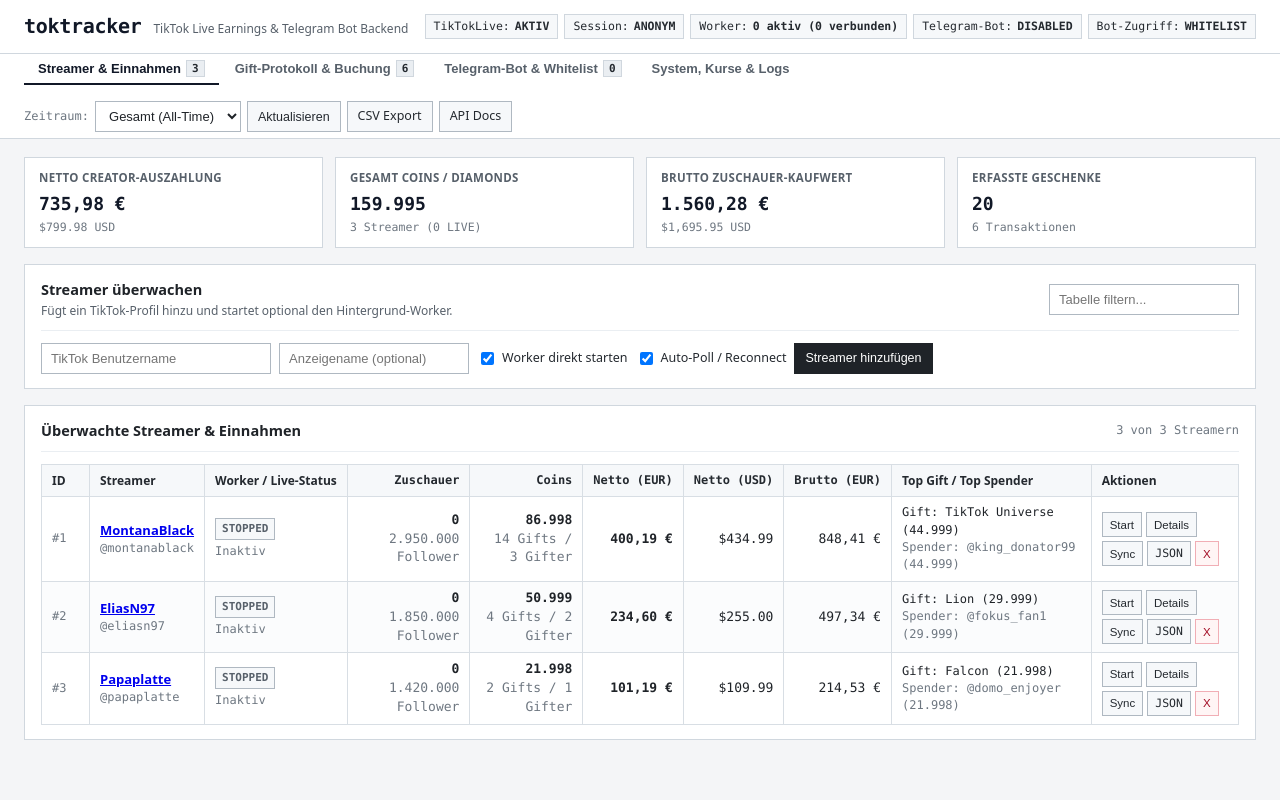
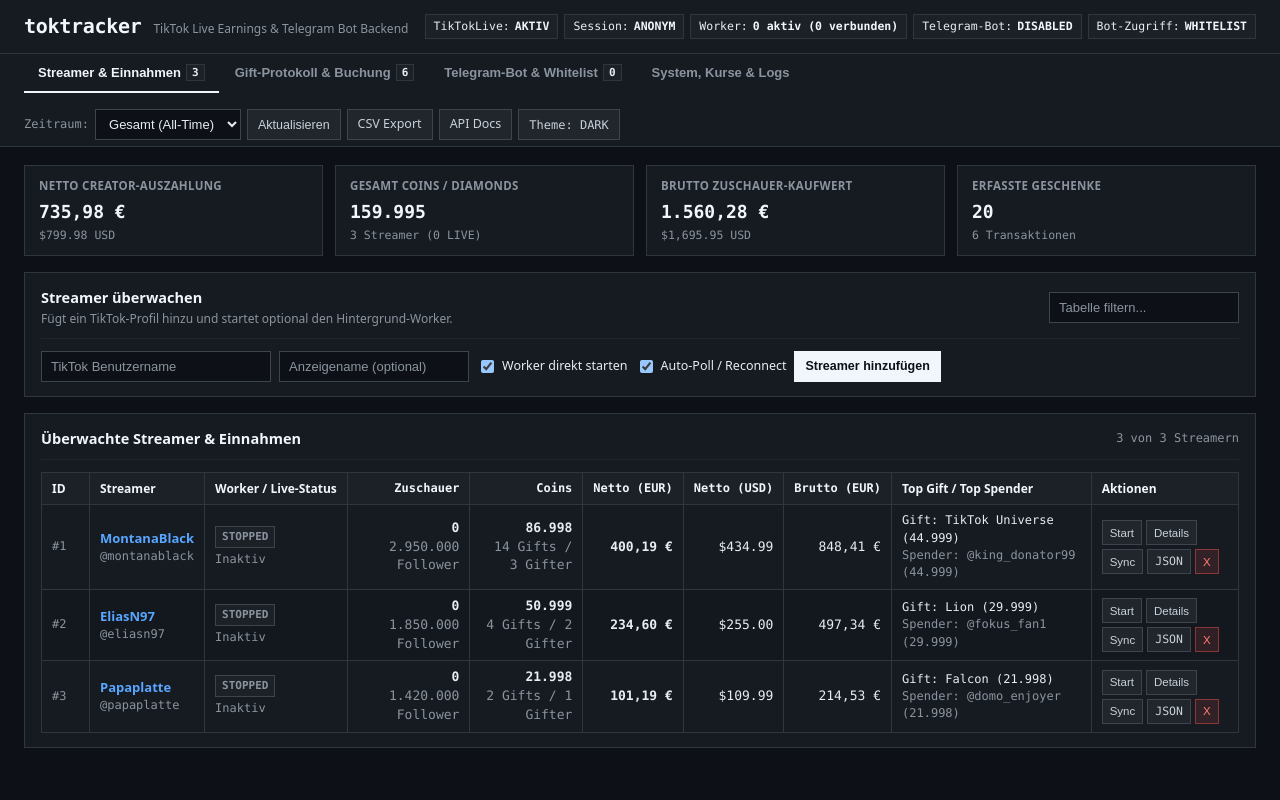
Before and after one commit to protocatzk/toktracker, a FastAPI app: page / in a window 1280 px wide. Run offline with FastAPI, Linux system fonts and the light colour scheme; data comes from the database, SQL or seed files in the repository; data that the repository does not hold is empty; some libraries are stand-ins or nearby versions.

Commit message:
add dark mode for web interface

```diff
--- a/static/dashboard.js
+++ b/static/dashboard.js
@@ -14,6 +14,18 @@
 
 function fmtNum(v) {
     return new Intl.NumberFormat("de-DE").format(v || 0);
+}
+
+function applyTheme(theme) {
+    const normalized = theme === "light" ? "light" : "dark";
+    document.documentElement.setAttribute("data-theme", normalized);
+    try {
+        localStorage.setItem("toktracker_theme", normalized);
+    } catch (e) {}
+    const btn = document.getElementById("btnThemeToggle");
+    if (btn) {
+        btn.textContent = normalized === "dark" ? "Theme: DARK" : "Theme: LIGHT";
+    }
 }
 
 function switchTab(tabId) {
@@ -139,7 +151,7 @@
                     <td>
                         <span class="status-tag ${tagClass}">${state.toUpperCase()}</span>
                         <div class="mono muted" style="margin-top:3px;">${s.monitor_status || ""}</div>
-                        ${s.last_error ? `<div class="mono" style="color:#a40e26;">${s.last_error}</div>` : ""}
+                        ${s.last_error ? `<div class="mono err-text">${s.last_error}</div>` : ""}
                     </td>
                     <td class="num-col">
                         <strong>${fmtNum(s.current_viewers || 0)}</strong>
@@ -406,6 +418,18 @@
 }
 
 document.addEventListener("DOMContentLoaded", () => {
+    const currentTheme = document.documentElement.getAttribute("data-theme") || "dark";
+    applyTheme(currentTheme);
+
+    const themeBtn = document.getElementById("btnThemeToggle");
+    if (themeBtn) {
+        themeBtn.addEventListener("click", () => {
+            const nextTheme =
+                document.documentElement.getAttribute("data-theme") === "light" ? "dark" : "light";
+            applyTheme(nextTheme);
+        });
+    }
+
     document.querySelectorAll(".tab-btn").forEach((btn) => {
         btn.addEventListener("click", () => {
             switchTab(btn.getAttribute("data-tab"));
--- a/static/style.css
+++ b/static/style.css
@@ -1,20 +1,130 @@
+:root,
+[data-theme="dark"] {
+    --bg-body: #0d1117;
+    --bg-surface: #161b22;
+    --bg-subtle: #1c2128;
+    --bg-row-even: #13181f;
+    --bg-row-hover: #21262d;
+    --bg-input: #0d1117;
+    --border-color: #30363d;
+    --border-subtle: #21262d;
+    --border-input: #3d444d;
+    --border-focus: #58a6ff;
+    --text-main: #e6edf3;
+    --text-strong: #f0f6fc;
+    --text-muted: #8b949e;
+    --link-color: #58a6ff;
+
+    --btn-bg: #21262d;
+    --btn-bg-hover: #30363d;
+    --btn-border: #3d444d;
+    --btn-text: #c9d1d9;
+
+    --btn-primary-bg: #f0f6fc;
+    --btn-primary-bg-hover: #ffffff;
+    --btn-primary-border: #f0f6fc;
+    --btn-primary-text: #0d1117;
+
+    --btn-danger-bg: rgba(248, 81, 73, 0.12);
+    --btn-danger-bg-hover: rgba(248, 81, 73, 0.24);
+    --btn-danger-border: rgba(248, 81, 73, 0.45);
+    --btn-danger-text: #ff7b72;
+
+    --tag-live-bg: rgba(46, 160, 67, 0.18);
+    --tag-live-border: #2ea043;
+    --tag-live-text: #3fb950;
+
+    --tag-poll-bg: rgba(187, 128, 9, 0.18);
+    --tag-poll-border: #d29922;
+    --tag-poll-text: #e3b341;
+
+    --tag-danger-bg: rgba(248, 81, 73, 0.18);
+    --tag-danger-border: #f85149;
+    --tag-danger-text: #ff7b72;
+
+    color-scheme: dark;
+}
+
+[data-theme="light"] {
+    --bg-body: #f4f5f7;
+    --bg-surface: #ffffff;
+    --bg-subtle: #f6f8fa;
+    --bg-row-even: #fbfcfd;
+    --bg-row-hover: #f3f4f6;
+    --bg-input: #ffffff;
+    --border-color: #d0d7de;
+    --border-subtle: #eaeef2;
+    --border-input: #afb8c1;
+    --border-focus: #111827;
+    --text-main: #1f2328;
+    --text-strong: #111827;
+    --text-muted: #57606a;
+    --link-color: #0969da;
+
+    --btn-bg: #f6f8fa;
+    --btn-bg-hover: #eaeef2;
+    --btn-border: #afb8c1;
+    --btn-text: #24292f;
+
+    --btn-primary-bg: #1f2328;
+    --btn-primary-bg-hover: #32383f;
+    --btn-primary-border: #1f2328;
+    --btn-primary-text: #ffffff;
+
+    --btn-danger-bg: #fff5f5;
+    --btn-danger-bg-hover: #f8d7da;
+    --btn-danger-border: #f1aeb5;
+    --btn-danger-text: #a40e26;
+
+    --tag-live-bg: #dafbe1;
+    --tag-live-border: #1a7f37;
+    --tag-live-text: #116329;
+
+    --tag-poll-bg: #fff8c5;
+    --tag-poll-border: #9a6700;
+    --tag-poll-text: #7d4e00;
+
+    --tag-danger-bg: #ffebe9;
+    --tag-danger-border: #cf222e;
+    --tag-danger-text: #a40e26;
+
+    color-scheme: light;
+}
+
 * {
     box-sizing: border-box;
 }
 
 body {
     font-family: system-ui, -apple-system, "Segoe UI", Roboto, sans-serif;
-    background: #f4f5f7;
-    color: #1f2328;
+    background: var(--bg-body);
+    color: var(--text-main);
     margin: 0;
     padding: 0;
     font-size: 13.5px;
     line-height: 1.45;
 }
 
+a {
+    color: var(--link-color);
+    text-decoration: none;
+}
+
+a:hover {
+    text-decoration: underline;
+}
+
+code {
+    font-family: Consolas, Monaco, monospace;
+    background: var(--bg-subtle);
+    border: 1px solid var(--border-color);
+    padding: 1px 5px;
+    font-size: 12px;
+}
+
 .app-header {
-    background: #ffffff;
-    border-bottom: 1px solid #d0d7de;
+    background: var(--bg-surface);
+    border-bottom: 1px solid var(--border-color);
     padding: 12px 24px;
 }
 
@@ -40,13 +150,13 @@
     font-weight: 800;
     letter-spacing: -0.3px;
     margin: 0;
-    color: #111827;
+    color: var(--text-strong);
     font-family: Consolas, Monaco, monospace;
 }
 
 .brand-subtitle {
     font-size: 12px;
-    color: #57606a;
+    color: var(--text-muted);
 }
 
 .status-strip {
@@ -63,18 +173,19 @@
     padding: 3px 8px;
     font-size: 11.5px;
     font-family: Consolas, Monaco, monospace;
-    border: 1px solid #d0d7de;
-    background: #f6f8fa;
-    color: #24292f;
+    border: 1px solid var(--border-color);
+    background: var(--bg-subtle);
+    color: var(--text-main);
 }
 
 .pill strong {
     font-weight: 700;
+    color: var(--text-strong);
 }
 
 .nav-bar {
-    background: #ffffff;
-    border-bottom: 1px solid #d0d7de;
+    background: var(--bg-surface);
+    border-bottom: 1px solid var(--border-color);
     padding: 0 24px;
 }
 
@@ -99,20 +210,22 @@
     border: none;
     border-bottom: 2px solid transparent;
     background: transparent;
-    color: #57606a;
+    color: var(--text-muted);
     font-size: 13px;
     font-weight: 600;
     cursor: pointer;
+    height: auto;
 }
 
 .tab-btn:hover {
-    color: #1f2328;
-    background: #f6f8fa;
+    color: var(--text-main);
+    background: var(--bg-subtle);
+    border-color: transparent;
 }
 
 .tab-btn.active {
-    color: #111827;
-    border-bottom-color: #111827;
+    color: var(--text-strong);
+    border-bottom-color: var(--text-strong);
 }
 
 .tab-badge {
@@ -121,9 +234,9 @@
     padding: 1px 5px;
     font-size: 11px;
     font-family: Consolas, Monaco, monospace;
-    background: #eaeef2;
-    border: 1px solid #d0d7de;
-    color: #24292f;
+    background: var(--bg-subtle);
+    border: 1px solid var(--border-color);
+    color: var(--text-main);
 }
 
 .toolbar-controls {
@@ -161,8 +274,8 @@
 }
 
 .summary-box {
-    background: #ffffff;
-    border: 1px solid #d0d7de;
+    background: var(--bg-surface);
+    border: 1px solid var(--border-color);
     padding: 12px 14px;
 }
 
@@ -170,7 +283,7 @@
     font-size: 11.5px;
     text-transform: uppercase;
     letter-spacing: 0.3px;
-    color: #57606a;
+    color: var(--text-muted);
     font-weight: 600;
 }
 
@@ -179,12 +292,12 @@
     font-weight: 700;
     margin-top: 4px;
     font-family: Consolas, Monaco, monospace;
-    color: #111827;
+    color: var(--text-strong);
 }
 
 .summary-box .sub {
     font-size: 11.5px;
-    color: #6e7781;
+    color: var(--text-muted);
     margin-top: 2px;
     font-family: Consolas, Monaco, monospace;
 }
@@ -199,8 +312,8 @@
 }
 
 .box {
-    background: #ffffff;
-    border: 1px solid #d0d7de;
+    background: var(--bg-surface);
+    border: 1px solid var(--border-color);
     padding: 14px 16px;
     margin-bottom: 16px;
 }
@@ -213,19 +326,19 @@
     gap: 10px;
     padding-bottom: 10px;
     margin-bottom: 12px;
-    border-bottom: 1px solid #eaeef2;
+    border-bottom: 1px solid var(--border-subtle);
 }
 
 h2 {
     font-size: 14.5px;
     font-weight: 700;
     margin: 0;
-    color: #1f2328;
+    color: var(--text-strong);
 }
 
 .section-hint {
     font-size: 12px;
-    color: #57606a;
+    color: var(--text-muted);
     margin-top: 2px;
 }
 
@@ -253,25 +366,30 @@
 .field-group label {
     font-size: 11.5px;
     font-weight: 600;
-    color: #57606a;
+    color: var(--text-muted);
 }
 
 input[type="text"],
 input[type="number"],
 select {
     padding: 6px 9px;
-    border: 1px solid #afb8c1;
-    background: #ffffff;
-    color: #1f2328;
+    border: 1px solid var(--border-input);
+    background: var(--bg-input);
+    color: var(--text-main);
     font-size: 13px;
     height: 31px;
+}
+
+input[type="text"]::placeholder,
+input[type="number"]::placeholder {
+    color: var(--text-muted);
 }
 
 input[type="text"]:focus,
 input[type="number"]:focus,
 select:focus {
     outline: none;
-    border-color: #111827;
+    border-color: var(--border-focus);
 }
 
 .checkbox-label {
@@ -279,7 +397,7 @@
     align-items: center;
     gap: 5px;
     font-size: 12.5px;
-    color: #24292f;
+    color: var(--text-main);
     cursor: pointer;
     user-select: none;
 }
@@ -291,9 +409,9 @@
     justify-content: center;
     padding: 5px 10px;
     height: 31px;
-    border: 1px solid #afb8c1;
-    background: #f6f8fa;
-    color: #24292f;
+    border: 1px solid var(--btn-border);
+    background: var(--btn-bg);
+    color: var(--btn-text);
     font-size: 12.5px;
     font-weight: 500;
     cursor: pointer;
@@ -303,8 +421,9 @@
 
 button:hover,
 .btn-link:hover {
-    background: #eaeef2;
-    border-color: #8c959f;
+    background: var(--btn-bg-hover);
+    border-color: var(--text-muted);
+    text-decoration: none;
 }
 
 button.sm,
@@ -315,24 +434,25 @@
 }
 
 button.primary {
-    background: #1f2328;
-    color: #ffffff;
-    border-color: #1f2328;
+    background: var(--btn-primary-bg);
+    color: var(--btn-primary-text);
+    border-color: var(--btn-primary-border);
+    font-weight: 600;
 }
 
 button.primary:hover {
-    background: #32383f;
+    background: var(--btn-primary-bg-hover);
 }
 
 button.danger {
-    color: #a40e26;
-    border-color: #f1aeb5;
-    background: #fff5f5;
+    color: var(--btn-danger-text);
+    border-color: var(--btn-danger-border);
+    background: var(--btn-danger-bg);
 }
 
 button.danger:hover {
-    background: #f8d7da;
-    border-color: #dc3545;
+    background: var(--btn-danger-bg-hover);
+    border-color: var(--tag-danger-border);
 }
 
 .action-group {
@@ -354,26 +474,26 @@
 
 th,
 td {
-    border: 1px solid #d8dee4;
+    border: 1px solid var(--border-color);
     padding: 7px 10px;
     text-align: left;
     vertical-align: middle;
 }
 
 th {
-    background: #f6f8fa;
+    background: var(--bg-subtle);
     font-weight: 600;
     font-size: 12px;
-    color: #24292f;
+    color: var(--text-strong);
     white-space: nowrap;
 }
 
 tbody tr:nth-child(even) {
-    background: #fbfcfd;
+    background: var(--bg-row-even);
 }
 
 tbody tr:hover {
-    background: #f3f4f6;
+    background: var(--bg-row-hover);
 }
 
 .num-col {
@@ -387,7 +507,11 @@
 }
 
 .muted {
-    color: #6e7781;
+    color: var(--text-muted);
+}
+
+.err-text {
+    color: var(--tag-danger-text);
 }
 
 /* Status-Badges */
@@ -397,27 +521,27 @@
     font-size: 11px;
     font-weight: 700;
     font-family: Consolas, Monaco, monospace;
-    border: 1px solid #afb8c1;
-    background: #f6f8fa;
-    color: #57606a;
+    border: 1px solid var(--border-input);
+    background: var(--bg-subtle);
+    color: var(--text-muted);
 }
 
 .status-tag.live {
-    background: #dafbe1;
-    border-color: #1a7f37;
-    color: #116329;
+    background: var(--tag-live-bg);
+    border-color: var(--tag-live-border);
+    color: var(--tag-live-text);
 }
 
 .status-tag.polling {
-    background: #fff8c5;
-    border-color: #9a6700;
-    color: #7d4e00;
+    background: var(--tag-poll-bg);
+    border-color: var(--tag-poll-border);
+    color: var(--tag-poll-text);
 }
 
 .status-tag.danger {
-    background: #ffebe9;
-    border-color: #cf222e;
-    color: #a40e26;
+    background: var(--tag-danger-bg);
+    border-color: var(--tag-danger-border);
+    color: var(--tag-danger-text);
 }
 
 /* Grid Layouts */
@@ -436,8 +560,9 @@
 .log-box {
     max-height: 360px;
     overflow-y: auto;
-    border: 1px solid #d0d7de;
+    border: 1px solid var(--border-color);
     padding: 10px;
-    background: #f6f8fa;
+    background: var(--bg-input);
+    color: var(--text-main);
     line-height: 1.55;
 }
--- a/templates/index.html
+++ b/templates/index.html
@@ -1,9 +1,17 @@
 <!DOCTYPE html>
-<html lang="de">
+<html lang="de" data-theme="dark">
 <head>
     <meta charset="UTF-8" />
     <meta name="viewport" content="width=device-width, initial-scale=1.0" />
     <title>toktracker – Streamer Earnings &amp; Bot Console</title>
+    <script>
+        (function () {
+            try {
+                var savedTheme = localStorage.getItem("toktracker_theme") || "dark";
+                document.documentElement.setAttribute("data-theme", savedTheme);
+            } catch (e) {}
+        })();
+    </script>
     <link rel="stylesheet" href="/static/style.css" />
 </head>
 <body>
@@ -55,6 +63,7 @@
             <button type="button" id="btnRefresh">Aktualisieren</button>
             <a class="btn-link" href="/api/export/gifts.csv">CSV Export</a>
             <a class="btn-link" href="/docs" target="_blank">API Docs</a>
+            <button type="button" id="btnThemeToggle" class="mono" title="Zwischen Dark Mode und Light Mode wechseln">Theme: DARK</button>
         </div>
     </div>
 </nav>
```
